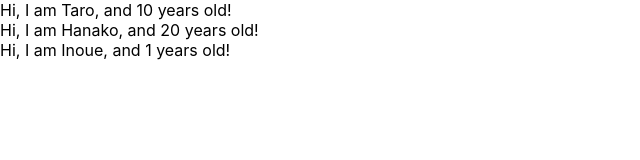
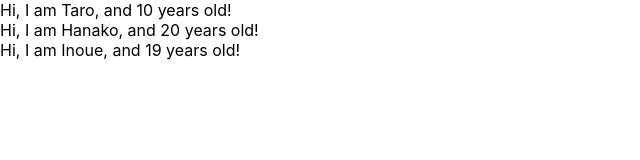
Before and after one commit to dicekinoue8823/udemy-react-app, a React (Create React App) app: page / in a window 1280 px wide. Shown: the top 160 px of the page, without its empty margins (0-640 px from the left). Built offline with nearby package versions, Linux system fonts and the light colour scheme.

Commit message:
PropTypes

```diff
--- a/src/App.js
+++ b/src/App.js
@@ -1,4 +1,5 @@
 import React, { Component } from 'react';
+import PropTypes from 'prop-types'
 //import logo from './logo.svg';
 //import './App.css';
 
@@ -6,7 +7,7 @@ const App = () => {
   const profiles= [
     { name: "Taro", age: 10},
     { name: "Hanako", age: 20},
-    { name: "Inoue"}
+    { name: "Inoue", age: 19}
   ]
   return (
     <div>
@@ -23,25 +24,9 @@ const User = (props) => {
   return <div>Hi, I am {props.name}, and {props.age} years old!</div>
 }
 
-User.defaultProps = {
-  age: 1
+User.propTypes = {
+  name: PropTypes.string,
+  age: PropTypes.number.isRequired
 }
-//class App extends Component {
-//  render() {
-//    return (
-//      <React.Fragment>
-//        <label htmlFor="bar">
-//          bar
-//        </label>
-//        <input type="text" onClick={ () => {console.log("I am clicked!")}} />
-//      </React.Fragment>
-//    )
-    //return <input type="text" onClick={ () => {console.log("I am clicked!")}} />;
-    //const greeting = "Hi!!"
-    //const dom = <h1 className="foo">{greeting}</h1>;
-    //return dom;
-//  }
-//}
-
 
 export default App;
```
